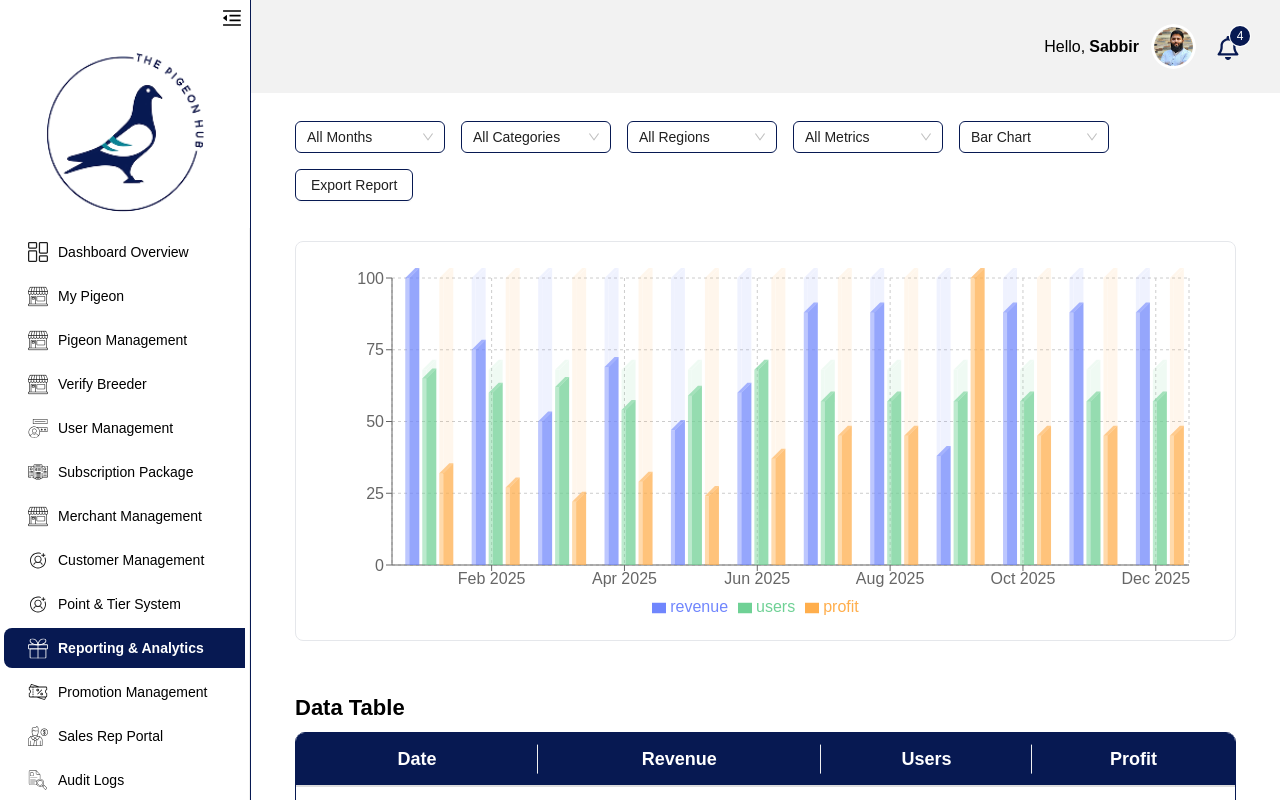
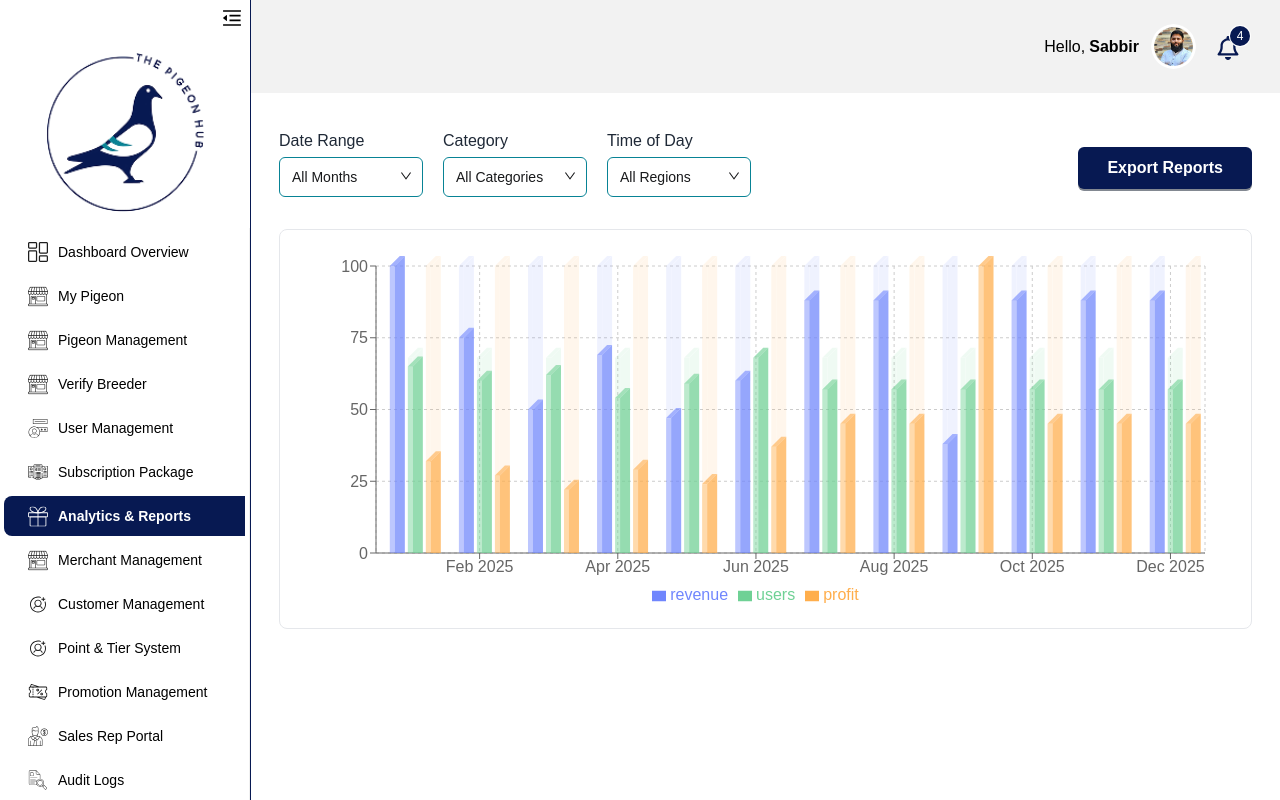
Before and after one commit to mijan20026/the-piegeon-hub-admin-dashboard, a React (Vite) app: page /reportingAnalytics in a window 1280 px wide. Built offline with nearby package versions, Linux system fonts and the light colour scheme.

Commit message:
Analytics & Reports completed

```diff
--- a/package.json
+++ b/package.json
@@ -13,6 +13,7 @@
     "@reduxjs/toolkit": "^2.2.7",
     "antd": "^5.20.3",
     "chart.js": "^4.4.8",
+    "file-saver": "^2.0.5",
     "html2canvas": "^1.4.1",
     "i18next": "^23.4.6",
     "i18next-browser-languagedetector": "^7.1.0",
@@ -34,7 +35,8 @@
     "react-redux": "^9.1.2",
     "react-router-dom": "^6.15.0",
     "recharts": "^2.15.1",
-    "sweetalert2": "^11.22.3"
+    "sweetalert2": "^11.22.3",
+    "xlsx": "^0.18.5"
   },
   "devDependencies": {
     "@types/react": "^18.2.15",
--- a/src/Layout/Main/Sidebar.jsx
+++ b/src/Layout/Main/Sidebar.jsx
@@ -105,6 +105,15 @@ const Sidebar = ({ collapsed, setCollapsed }) => {
         </Link>
       ),
     },
+    {
+      key: "/reportingAnalytics",
+      icon: renderIcon(Rewords, "/reportingAnalytics"),
+      label: (
+        <Link to="/reportingAnalytics">
+          {collapsed ? "" : "Analytics & Reports"}
+        </Link>
+      ),
+    },
     // Pigeon Hub End
     {
       key: "/merchantManagement",
@@ -129,15 +138,6 @@ const Sidebar = ({ collapsed, setCollapsed }) => {
       icon: renderIcon(People, "/tierSystem"),
       label: (
         <Link to="/tierSystem">{collapsed ? "" : "Point & Tier System"}</Link>
-      ),
-    },
-    {
-      key: "/reportingAnalytics",
-      icon: renderIcon(Rewords, "/reportingAnalytics"),
-      label: (
-        <Link to="/reportingAnalytics">
-          {collapsed ? "" : "Reporting & Analytics"}
-        </Link>
       ),
     },
     {
--- a/src/components/reportingAnalytics/ReportingAnalytics.jsx
+++ b/src/components/reportingAnalytics/ReportingAnalytics.jsx
@@ -18,6 +18,9 @@ import "antd/dist/reset.css";
 import { Filter } from "../../components/common/Svg"; // Import the relevant SVGs
 
 const { Option } = Select;
+
+import * as XLSX from "xlsx";
+import { saveAs } from "file-saver";
 
 const components = {
   header: {
@@ -51,23 +54,110 @@ const components = {
 
 // Sample data
 const data = [
-  { date: "Jan 2025", category: "Employee", region: "USA", revenue: 100, users: 65, profit: 32 },
-  { date: "Feb 2025", category: "Employee", region: "USA", revenue: 75, users: 60, profit: 27 },
-  { date: "Mar 2025", category: "Employee", region: "USA", revenue: 50, users: 62, profit: 22 },
-  { date: "Apr 2025", category: "Employee", region: "UK", revenue: 69, users: 54, profit: 29 },
-  { date: "May 2025", category: "Employee", region: "UK", revenue: 47, users: 59, profit: 24 },
-  { date: "Jun 2025", category: "Employee", region: "UK", revenue: 60, users: 68, profit: 37 },
-  { date: "Jul 2025", category: "Employee", region: "USA", revenue: 88, users: 57, profit: 45 },
-  { date: "Aug 2025", category: "Employee", region: "USA", revenue: 88, users: 57, profit: 45 },
-  { date: "Sep 2025", category: "Customer", region: "UK", revenue: 38, users: 57, profit: 100 },
-  { date: "Oct 2025", category: "Customer", region: "UK", revenue: 88, users: 57, profit: 45 },
-  { date: "Nov 2025", category: "Customer", region: "USA", revenue: 88, users: 57, profit: 45 },
-  { date: "Dec 2025", category: "Customer", region: "USA", revenue: 88, users: 57, profit: 45 },
+  {
+    date: "Jan 2025",
+    category: "Employee",
+    region: "USA",
+    revenue: 100,
+    users: 65,
+    profit: 32,
+  },
+  {
+    date: "Feb 2025",
+    category: "Employee",
+    region: "USA",
+    revenue: 75,
+    users: 60,
+    profit: 27,
+  },
+  {
+    date: "Mar 2025",
+    category: "Employee",
+    region: "USA",
+    revenue: 50,
+    users: 62,
+    profit: 22,
+  },
+  {
+    date: "Apr 2025",
+    category: "Employee",
+    region: "UK",
+    revenue: 69,
+    users: 54,
+    profit: 29,
+  },
+  {
+    date: "May 2025",
+    category: "Employee",
+    region: "UK",
+    revenue: 47,
+    users: 59,
+    profit: 24,
+  },
+  {
+    date: "Jun 2025",
+    category: "Employee",
+    region: "UK",
+    revenue: 60,
+    users: 68,
+    profit: 37,
+  },
+  {
+    date: "Jul 2025",
+    category: "Employee",
+    region: "USA",
+    revenue: 88,
+    users: 57,
+    profit: 45,
+  },
+  {
+    date: "Aug 2025",
+    category: "Employee",
+    region: "USA",
+    revenue: 88,
+    users: 57,
+    profit: 45,
+  },
+  {
+    date: "Sep 2025",
+    category: "Customer",
+    region: "UK",
+    revenue: 38,
+    users: 57,
+    profit: 100,
+  },
+  {
+    date: "Oct 2025",
+    category: "Customer",
+    region: "UK",
+    revenue: 88,
+    users: 57,
+    profit: 45,
+  },
+  {
+    date: "Nov 2025",
+    category: "Customer",
+    region: "USA",
+    revenue: 88,
+    users: 57,
+    profit: 45,
+  },
+  {
+    date: "Dec 2025",
+    category: "Customer",
+    region: "USA",
+    revenue: 88,
+    users: 57,
+    profit: 45,
+  },
 ];
 
 // Dropdown options
 const monthYearOptions = [...new Set(data.map((d) => d.date))];
-const categoryOptions = ["All Categories", ...new Set(data.map((d) => d.category))];
+const categoryOptions = [
+  "All Categories",
+  ...new Set(data.map((d) => d.category)),
+];
 const regionOptions = ["All Regions", ...new Set(data.map((d) => d.region))];
 const metricOptions = ["revenue", "users", "profit"];
 
@@ -78,7 +168,15 @@ const maxValues = {
 };
 
 // Custom 3D Bar with watermark
-const Custom3DBarWithWatermark = ({ x, y, width, height, fill, dataKey, payload }) => {
+const Custom3DBarWithWatermark = ({
+  x,
+  y,
+  width,
+  height,
+  fill,
+  dataKey,
+  payload,
+}) => {
   const depth = 10;
   const maxValue = maxValues[dataKey];
   const scale = maxValue / payload[dataKey];
@@ -88,24 +186,47 @@ const Custom3DBarWithWatermark = ({ x, y, width, height, fill, dataKey, payload
   return (
     <g>
       <g opacity={0.1}>
-        <rect x={x} y={watermarkY} width={width} height={watermarkHeight} fill={fill} />
-        <polygon
-          points={`${x},${watermarkY} ${x + depth},${watermarkY - depth} ${x + width + depth},${watermarkY - depth} ${x + width},${watermarkY}`}
+        <rect
+          x={x}
+          y={watermarkY}
+          width={width}
+          height={watermarkHeight}
           fill={fill}
         />
         <polygon
-          points={`${x + width},${watermarkY} ${x + width + depth},${watermarkY - depth} ${x + width + depth},${watermarkY + watermarkHeight} ${x + width},${watermarkY + watermarkHeight}`}
+          points={`${x},${watermarkY} ${x + depth},${watermarkY - depth} ${
+            x + width + depth
+          },${watermarkY - depth} ${x + width},${watermarkY}`}
+          fill={fill}
+        />
+        <polygon
+          points={`${x + width},${watermarkY} ${x + width + depth},${
+            watermarkY - depth
+          } ${x + width + depth},${watermarkY + watermarkHeight} ${x + width},${
+            watermarkY + watermarkHeight
+          }`}
           fill={fill}
         />
       </g>
-      <rect x={x} y={y} width={width} height={height} fill={fill} opacity={0.4} />
+      <rect
+        x={x}
+        y={y}
+        width={width}
+        height={height}
+        fill={fill}
+        opacity={0.4}
+      />
       <polygon
-        points={`${x},${y} ${x + depth},${y - depth} ${x + width + depth},${y - depth} ${x + width},${y}`}
+        points={`${x},${y} ${x + depth},${y - depth} ${x + width + depth},${
+          y - depth
+        } ${x + width},${y}`}
         fill={fill}
         opacity={0.6}
       />
       <polygon
-        points={`${x + width},${y} ${x + width + depth},${y - depth} ${x + width + depth},${y + height} ${x + width},${y + height}`}
+        points={`${x + width},${y} ${x + width + depth},${y - depth} ${
+          x + width + depth
+        },${y + height} ${x + width},${y + height}`}
         fill={fill}
         opacity={0.7}
       />
@@ -123,7 +244,8 @@ export default function MonthlyStatsChart() {
   const filteredData = useMemo(() => {
     return data.filter(
       (d) =>
-        (selectedCategory === "All Categories" || d.category === selectedCategory) &&
+        (selectedCategory === "All Categories" ||
+          d.category === selectedCategory) &&
         (selectedRegion === "All Regions" || d.region === selectedRegion) &&
         (selectedMonthYear === "All Months" || d.date === selectedMonthYear)
     );
@@ -137,10 +259,21 @@ export default function MonthlyStatsChart() {
   ];
 
   return (
-    <div style={{ width: "100%", padding: "1rem" }}>
+    <div>
       {/* Dropdowns */}
-      <div style={{ display: "flex", gap: "1rem", marginBottom: "1rem", flexWrap: "wrap" }}>
-        <Select value={selectedMonthYear} style={{ width: 150 }} onChange={setSelectedMonthYear}>
+      <div className="mt-6">
+        <div className="flex justify-between items-end">
+          <div className="flex flex-wrap gap-5">
+            {/* Date Range */}
+            <div className="flex flex-col w-36">
+              <label className="mb-1 text-gray-800">Date Range</label>
+              <Select
+                value={selectedMonthYear}
+                onChange={setSelectedMonthYear}
+                placeholder="Select Date Range"
+                className="custom-select-ant-white"
+                style={{ width: "100%" }}
+              >
                 <Option value="All Months">All Months</Option>
                 {monthYearOptions.map((option) => (
                   <Option key={option} value={option}>
@@ -148,24 +281,72 @@ export default function MonthlyStatsChart() {
                   </Option>
                 ))}
               </Select>
+            </div>
 
-        <Select value={selectedCategory} style={{ width: 150 }} onChange={setSelectedCategory}>
+            {/* Category */}
+            <div className="flex flex-col w-36">
+              <label className="mb-1 text-gray-800">Category</label>
+              <Select
+                value={selectedCategory}
+                onChange={setSelectedCategory}
+                placeholder="Select Category"
+                className="custom-select-ant-white"
+                style={{ width: "100%" }}
+              >
                 {categoryOptions.map((option) => (
                   <Option key={option} value={option}>
                     {option}
                   </Option>
                 ))}
               </Select>
+            </div>
 
-        <Select value={selectedRegion} style={{ width: 150 }} onChange={setSelectedRegion}>
+            {/* Region */}
+            <div className="flex flex-col w-36">
+              <label className="mb-1 text-gray-800">Time of Day</label>
+              <Select
+                value={selectedRegion}
+                onChange={setSelectedRegion}
+                placeholder="Select Region"
+                className="custom-select-ant-white"
+                style={{ width: "100%" }}
+              >
                 {regionOptions.map((option) => (
                   <Option key={option} value={option}>
                     {option}
                   </Option>
                 ))}
               </Select>
+            </div>
 
-        <Select value={selectedMetric} style={{ width: 150 }} onChange={setSelectedMetric}>
+            {/* Region */}
+            {/* <div className="flex flex-col w-36">
+              <label className="mb-1 text-gray-300">Region</label>
+              <Select
+                value={selectedRegion}
+                onChange={setSelectedRegion}
+                placeholder="Select Region"
+                className="custom-select-ant"
+                style={{ width: "100%" }}
+              >
+                {regionOptions.map((option) => (
+                  <Option key={option} value={option}>
+                    {option}
+                  </Option>
+                ))}
+              </Select>
+            </div> */}
+
+            {/* Metric */}
+            {/* <div className="flex flex-col w-36">
+              <label className="mb-1 text-gray-300">Metric</label>
+              <Select
+                value={selectedMetric}
+                onChange={setSelectedMetric}
+                placeholder="Select Metric"
+                className="custom-select-ant"
+                style={{ width: "100%" }}
+              >
                 <Option value="all">All Metrics</Option>
                 {metricOptions.map((option) => (
                   <Option key={option} value={option}>
@@ -173,64 +354,171 @@ export default function MonthlyStatsChart() {
                   </Option>
                 ))}
               </Select>
+            </div> */}
 
-        <Select value={chartType} style={{ width: 150 }} onChange={setChartType}>
+            {/* Chart Type */}
+            {/* <div className="flex flex-col w-36">
+              <label className="mb-1 text-gray-300">Chart Type</label>
+              <Select
+                value={chartType}
+                onChange={setChartType}
+                placeholder="Select Chart Type"
+                className="custom-select-ant"
+                style={{ width: "100%" }}
+              >
                 <Option value="Bar">Bar Chart</Option>
                 <Option value="Line">Line Chart</Option>
                 <Option value="Area">Area Chart</Option>
               </Select>
+            </div> */}
+          </div>
 
-        <Button>Export Report</Button>
+          <div className="flex items-end">
+            <Button
+              type="primary"
+              className="py-5 px-7 font-semibold text-[16px]"
+              onClick={() => {
+                // Prepare data
+                const exportData = filteredData.map((row) => ({
+                  Date: row.date,
+                  Category: row.category,
+                  Region: row.region,
+                  Revenue: row.revenue,
+                  Users: row.users,
+                  Profit: row.profit,
+                }));
+
+                // Create a worksheet
+                const worksheet = XLSX.utils.json_to_sheet(exportData);
+
+                // Create a workbook and append the worksheet
+                const workbook = XLSX.utils.book_new();
+                XLSX.utils.book_append_sheet(workbook, worksheet, "Report");
+
+                // Generate Excel file and save
+                const excelBuffer = XLSX.write(workbook, {
+                  bookType: "xlsx",
+                  type: "array",
+                });
+                const data = new Blob([excelBuffer], {
+                  type: "application/octet-stream",
+                });
+                saveAs(data, "Monthly_Report.xlsx");
+              }}
+            >
+              Export Reports
+            </Button>
+          </div>
+        </div>
       </div>
 
       {/* Chart */}
-      <div className="p-4 rounded-lg border" style={{ width: "100%", height: 400, marginTop: "40px" }}>
+      <div
+        className="p-4 rounded-lg border"
+        style={{ width: "100%", height: 400, marginTop: "40px" }}
+      >
         <ResponsiveContainer>
           {chartType === "Bar" ? (
-            <BarChart data={filteredData} margin={{ top: 20, right: 30, left: 20, bottom: 5 }} barCategoryGap="20%" barGap={13}>
+            <BarChart
+              data={filteredData}
+              margin={{ top: 20, right: 30, left: 20, bottom: 5 }}
+              barCategoryGap="20%"
+              barGap={13}
+            >
               <CartesianGrid strokeDasharray="3 3" />
               <XAxis dataKey="date" />
               <YAxis />
               <Tooltip />
               <Legend />
               {(selectedMetric === "all" || selectedMetric === "revenue") && (
-                <Bar dataKey="revenue" fill="#7086FD" shape={(props) => <Custom3DBarWithWatermark {...props} dataKey="revenue" />} />
+                <Bar
+                  dataKey="revenue"
+                  fill="#7086FD"
+                  shape={(props) => (
+                    <Custom3DBarWithWatermark {...props} dataKey="revenue" />
+                  )}
+                />
               )}
               {(selectedMetric === "all" || selectedMetric === "users") && (
-                <Bar dataKey="users" fill="#6FD195" shape={(props) => <Custom3DBarWithWatermark {...props} dataKey="users" />} />
+                <Bar
+                  dataKey="users"
+                  fill="#6FD195"
+                  shape={(props) => (
+                    <Custom3DBarWithWatermark {...props} dataKey="users" />
+                  )}
+                />
               )}
               {(selectedMetric === "all" || selectedMetric === "profit") && (
-                <Bar dataKey="profit" fill="#FFAE4C" shape={(props) => <Custom3DBarWithWatermark {...props} dataKey="profit" />} />
+                <Bar
+                  dataKey="profit"
+                  fill="#FFAE4C"
+                  shape={(props) => (
+                    <Custom3DBarWithWatermark {...props} dataKey="profit" />
+                  )}
+                />
               )}
             </BarChart>
           ) : chartType === "Line" ? (
-            <LineChart data={filteredData} margin={{ top: 20, right: 30, left: 20, bottom: 5 }}>
+            <LineChart
+              data={filteredData}
+              margin={{ top: 20, right: 30, left: 20, bottom: 5 }}
+            >
               <CartesianGrid strokeDasharray="3 3" />
               <XAxis dataKey="date" />
               <YAxis />
               <Tooltip />
               <Legend />
-              {(selectedMetric === "all" || selectedMetric === "revenue") && <Line type="monotone" dataKey="revenue" stroke="#7086FD" />}
-              {(selectedMetric === "all" || selectedMetric === "users") && <Line type="monotone" dataKey="users" stroke="#6FD195" />}
-              {(selectedMetric === "all" || selectedMetric === "profit") && <Line type="monotone" dataKey="profit" stroke="#FFAE4C" />}
+              {(selectedMetric === "all" || selectedMetric === "revenue") && (
+                <Line type="monotone" dataKey="revenue" stroke="#7086FD" />
+              )}
+              {(selectedMetric === "all" || selectedMetric === "users") && (
+                <Line type="monotone" dataKey="users" stroke="#6FD195" />
+              )}
+              {(selectedMetric === "all" || selectedMetric === "profit") && (
+                <Line type="monotone" dataKey="profit" stroke="#FFAE4C" />
+              )}
             </LineChart>
           ) : (
-            <AreaChart data={filteredData} margin={{ top: 20, right: 30, left: 20, bottom: 5 }}>
+            <AreaChart
+              data={filteredData}
+              margin={{ top: 20, right: 30, left: 20, bottom: 5 }}
+            >
               <CartesianGrid strokeDasharray="3 3" />
               <XAxis dataKey="date" />
               <YAxis />
               <Tooltip />
               <Legend />
-              {(selectedMetric === "all" || selectedMetric === "revenue") && <Area type="monotone" dataKey="revenue" stroke="#7086FD" fill="#7086FD" />}
-              {(selectedMetric === "all" || selectedMetric === "users") && <Area type="monotone" dataKey="users" stroke="#6FD195" fill="#6FD195" />}
-              {(selectedMetric === "all" || selectedMetric === "profit") && <Area type="monotone" dataKey="profit" stroke="#FFAE4C" fill="#FFAE4C" />}
+              {(selectedMetric === "all" || selectedMetric === "revenue") && (
+                <Area
+                  type="monotone"
+                  dataKey="revenue"
+                  stroke="#7086FD"
+                  fill="#7086FD"
+                />
+              )}
+              {(selectedMetric === "all" || selectedMetric === "users") && (
+                <Area
+                  type="monotone"
+                  dataKey="users"
+                  stroke="#6FD195"
+                  fill="#6FD195"
+                />
+              )}
+              {(selectedMetric === "all" || selectedMetric === "profit") && (
+                <Area
+                  type="monotone"
+                  dataKey="profit"
+                  stroke="#FFAE4C"
+                  fill="#FFAE4C"
+                />
+              )}
             </AreaChart>
           )}
         </ResponsiveContainer>
       </div>
 
       {/* Ant Design Table */}
-      <div style={{ marginTop: "50px" }}>
+      {/* <div style={{ marginTop: "50px" }}>
         <h1 className="text-[22px] font-bold mb-2">Data Table</h1>
         <Table
           bordered={false}
@@ -242,7 +530,7 @@ export default function MonthlyStatsChart() {
           dataSource={filteredData.map((row, index) => ({ ...row, key: index }))}
           pagination={{ pageSize: 6 }}
         />
-      </div>
+      </div> */}
     </div>
   );
 }
--- a/src/index.css
+++ b/src/index.css
@@ -321,6 +321,38 @@ select {
   box-shadow: none !important; /* remove blue focus shadow */
 }
 
+/* Select White bg*/
+/* Base Select styling */
+.custom-select-ant-white .ant-select-selector {
+  padding: 8px 12px !important; /* inner padding */
+  background: transparent !important; /* transparent background */
+  height: 40px !important; /* fixed height */
+  line-height: 40px !important; /* vertically center text */
+  border: 1px solid #088395 !important; /* border color */
+  box-shadow: none !important; /* remove default shadow */
+}
+
+/* Selected text & placeholder color */
+.custom-select-ant-white .ant-select-selection-item,
+.custom-select-ant-white .ant-select-selection-item span,
+.custom-select-ant-white .ant-select-selection-placeholder {
+  color: #18191b !important;
+}
+
+/* Arrow icon styling */
+.custom-select-ant-white .ant-select-arrow {
+  top: 60% !important; /* vertically center arrow */
+  transform: translateY(-50%) !important;
+  margin-top: 0 !important;
+  color: #18191b !important;
+}
+
+/* Remove focus styles */
+.custom-select-ant-white.ant-select-focused .ant-select-selector {
+  border-color: #ffffff !important; /* keep same border on focus */
+  box-shadow: none !important; /* remove blue focus shadow */
+}
+
 /* Search bar */
 .custom-input-ant {
   padding: 8px 12px !important; /* inner padding */
--- a/src/routes/index.jsx
+++ b/src/routes/index.jsx
@@ -92,6 +92,10 @@ const router = createBrowserRouter([
       {
         path: "/subscription",
         element: <PackagesPlans />,
+      },
+      {
+        path: "/reportingAnalytics",
+        element: <ReportingAnalytics />,
       },
       // Pigeon End
       {
```
Also changed, not shown: 1 other file (tests, documents, lock files or other folders). Lines whose indentation alone changed are shown as unchanged.
